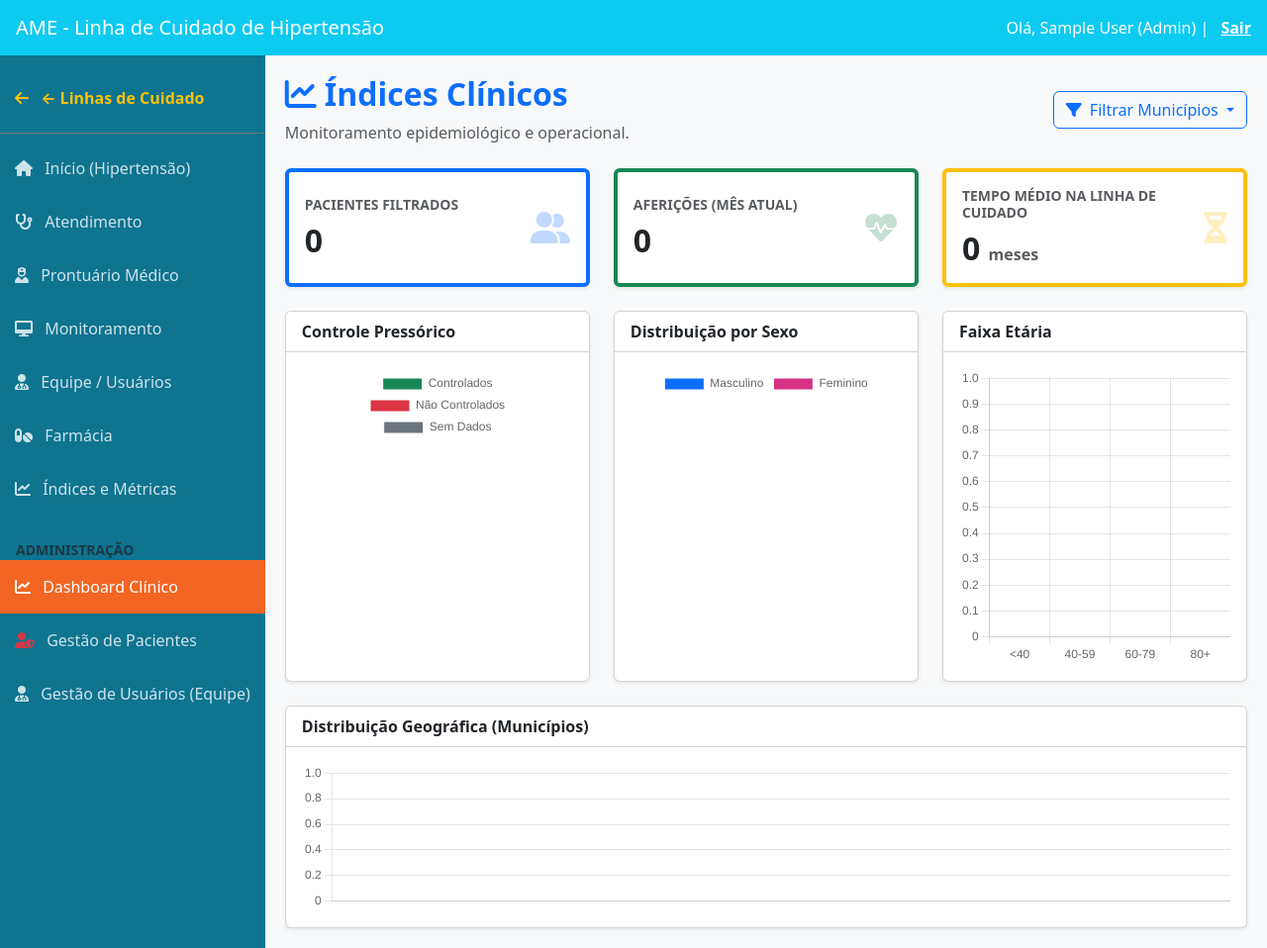
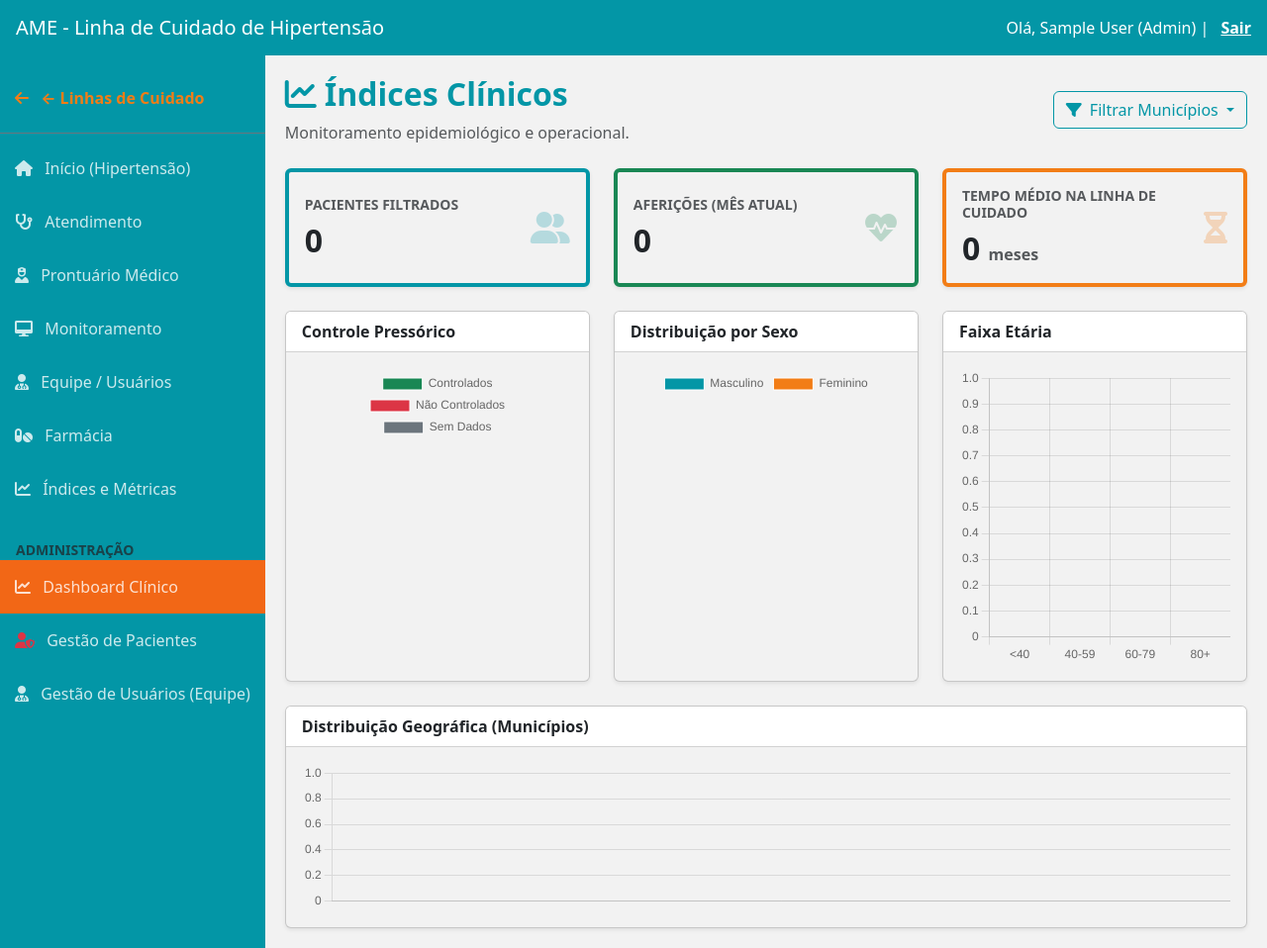
Before and after one commit to titonel/lca, a Django app: page /hipertensao/dashboard/ in a window 1280 px wide. Shown: the whole page at 99% size. Run offline with Django 5.2, Linux system fonts and the light colour scheme; the visitor is signed in with stand-in values (Sample User, id 1); data that the repository does not hold is empty.

Commit message:
Apply full color palette across all apps
New palette:
  #0396A6 — primary teal (replaces all blues)
  #F2D7B6 — light peach accent
  #F27D16 — orange (replaces warning/orange accents)
  #F26716 — dark orange (active states)
  #F2F2F2 — body background

Changes:
- New core/static/core/css/palette.css: overrides Bootstrap CSS vars for
  primary, info, warning, body bg, buttons, badges, borders, sidebar,
  noUiSlider, and form focus ring
- Palette loaded in all 3 base templates (core, hipertensão, anticoagulação)
  and login.html
- body background updated from #f4f6f9/#f8f9fa → #F2F2F2 everywhere
- Login gradient updated: #004587→#027585, #0d6efd→#0396A6
- index.html: Hipertensão card border/icon #004587 → #0396A6
- Sidebar: removed inline hex, now driven by palette.css overrides
- Charts: blues → #0396A6, oranges → #F27D16 (all apps)
- PDFs and inline styles: #004587 → #0396A6 across all hipertensão templates

https://claude.ai/code/session_01FjeAu6SFxL2Xiz87rHP3mY

```diff
--- a/anticoagulacao/templates/anticoagulacao/atendimento.html
+++ b/anticoagulacao/templates/anticoagulacao/atendimento.html
@@ -24,7 +24,7 @@
                         </span>
                         <div class="mt-2">
                             <span class="badge bg-light text-dark border">Indicação: {{ paciente.indicacao|default:'Não informada' }}</span>
-                            <span class="badge bg-info text-dark">Alvo: {{ meta_min }} - {{ meta_max }}</span>
+                            <span class="badge bg-info">Alvo: {{ meta_min }} - {{ meta_max }}</span>
                             {% if not paciente.ativo %}
                                 <span class="badge bg-danger">Paciente Inativo/Alta</span>
                             {% endif %}
@@ -131,8 +131,8 @@
                     {
                         label: 'INR Medido',
                         data: dataInr,
-                        borderColor: '#0d6efd',
-                        backgroundColor: 'rgba(13, 110, 253, 0.1)',
+                        borderColor: '#0396A6',
+                        backgroundColor: 'rgba(3, 150, 166, 0.1)',
                         borderWidth: 3,
                         pointRadius: 5,
                         pointHoverRadius: 7,
--- a/anticoagulacao/templates/anticoagulacao/base.html
+++ b/anticoagulacao/templates/anticoagulacao/base.html
@@ -7,8 +7,9 @@
     <title>Anticoagulação - AME Caraguatatuba</title>
     <link href="https://cdn.jsdelivr.net/npm/bootstrap@5.3.0/dist/css/bootstrap.min.css" rel="stylesheet">
     <link rel="stylesheet" href="https://cdn.jsdelivr.net/npm/bootstrap-icons@1.10.0/font/bootstrap-icons.css">
+    <link href="{% static 'core/css/palette.css' %}" rel="stylesheet">
     <style>
-        body { background-color: #f4f6f9; }
+        body { background-color: #F2F2F2; }
         .card-menu { transition: transform 0.2s; cursor: pointer; }
         .card-menu:hover { transform: translateY(-5px); box-shadow: 0 4px 15px rgba(0,0,0,0.1); }
         .navbar-brand { font-weight: bold; color: #fff !important; }
--- /dev/null
+++ b/core/static/core/css/palette.css
@@ -0,0 +1,143 @@
+/*
+ * Paleta de Cores — Linhas de Cuidado AME
+ * #0396A6  primário (teal)
+ * #F2D7B6  acento claro (pêssego)
+ * #F27D16  laranja
+ * #F26716  laranja escuro
+ * #F2F2F2  fundo claro
+ */
+
+/* ── Variáveis globais Bootstrap ─────────────────────────── */
+:root {
+    --bs-primary:               #0396A6;
+    --bs-primary-rgb:           3, 150, 166;
+    --bs-info:                  #0396A6;
+    --bs-info-rgb:              3, 150, 166;
+    --bs-warning:               #F27D16;
+    --bs-warning-rgb:           242, 125, 22;
+    --bs-link-color:            #0396A6;
+    --bs-link-hover-color:      #027585;
+    --bs-body-bg:               #F2F2F2;
+}
+
+/* ── Fundo geral ─────────────────────────────────────────── */
+body {
+    background-color: #F2F2F2 !important;
+}
+
+/* ── bg-primary / bg-info ────────────────────────────────── */
+.bg-primary { background-color: #0396A6 !important; }
+.bg-info     { background-color: #0396A6 !important; }
+
+/* ── text-primary / text-info ───────────────────────────── */
+.text-primary { color: #0396A6 !important; }
+.text-info    { color: #0396A6 !important; }
+
+/* ── border-primary / border-info ───────────────────────── */
+.border-primary { border-color: #0396A6 !important; }
+.border-info    { border-color: #0396A6 !important; }
+
+/* ── btn-primary ─────────────────────────────────────────── */
+.btn-primary {
+    --bs-btn-color:             #fff;
+    --bs-btn-bg:                #0396A6;
+    --bs-btn-border-color:      #0396A6;
+    --bs-btn-hover-bg:          #027585;
+    --bs-btn-hover-border-color:#027585;
+    --bs-btn-active-bg:         #025e6f;
+    --bs-btn-active-border-color:#025e6f;
+    --bs-btn-disabled-bg:       #0396A6;
+    --bs-btn-disabled-border-color:#0396A6;
+}
+
+/* ── btn-outline-primary ─────────────────────────────────── */
+.btn-outline-primary {
+    --bs-btn-color:             #0396A6;
+    --bs-btn-border-color:      #0396A6;
+    --bs-btn-hover-bg:          #0396A6;
+    --bs-btn-hover-border-color:#0396A6;
+    --bs-btn-hover-color:       #fff;
+    --bs-btn-active-bg:         #0396A6;
+    --bs-btn-active-border-color:#0396A6;
+    --bs-btn-active-color:      #fff;
+}
+
+/* ── btn-info / btn-outline-info ─────────────────────────── */
+.btn-info {
+    --bs-btn-color:             #fff;
+    --bs-btn-bg:                #0396A6;
+    --bs-btn-border-color:      #0396A6;
+    --bs-btn-hover-bg:          #027585;
+    --bs-btn-hover-border-color:#027585;
+    --bs-btn-active-bg:         #025e6f;
+    --bs-btn-active-border-color:#025e6f;
+}
+.btn-outline-info {
+    --bs-btn-color:             #0396A6;
+    --bs-btn-border-color:      #0396A6;
+    --bs-btn-hover-bg:          #0396A6;
+    --bs-btn-hover-border-color:#0396A6;
+    --bs-btn-hover-color:       #fff;
+    --bs-btn-active-bg:         #0396A6;
+    --bs-btn-active-border-color:#0396A6;
+}
+
+/* ── badge bg-primary / bg-info ─────────────────────────── */
+.badge.bg-primary { background-color: #0396A6 !important; }
+.badge.bg-info    { background-color: #0396A6 !important; }
+
+/* ── bg-primary com opacidade (painel anticoagulação) ───── */
+.bg-primary.bg-opacity-10 {
+    background-color: rgba(3, 150, 166, 0.10) !important;
+}
+.bg-info.bg-opacity-10 {
+    background-color: rgba(3, 150, 166, 0.10) !important;
+}
+
+/* ── bg-warning ──────────────────────────────────────────── */
+.bg-warning               { background-color: #F27D16 !important; }
+.badge.bg-warning         { background-color: #F27D16 !important; }
+.bg-warning.bg-opacity-10 { background-color: rgba(242, 125, 22, 0.10) !important; }
+
+/* ── btn-warning ─────────────────────────────────────────── */
+.btn-warning {
+    --bs-btn-color:             #fff;
+    --bs-btn-bg:                #F27D16;
+    --bs-btn-border-color:      #F27D16;
+    --bs-btn-hover-bg:          #d96a0d;
+    --bs-btn-hover-border-color:#d96a0d;
+    --bs-btn-active-bg:         #c05e0b;
+    --bs-btn-active-border-color:#c05e0b;
+}
+
+/* ── text-warning / border-warning ──────────────────────── */
+.text-warning   { color: #F27D16 !important; }
+.border-warning { border-color: #F27D16 !important; }
+
+/* ── alert-info ──────────────────────────────────────────── */
+.alert-info {
+    --bs-alert-bg:              rgba(3, 150, 166, 0.10);
+    --bs-alert-border-color:    rgba(3, 150, 166, 0.30);
+    --bs-alert-color:           #025e6f;
+}
+
+/* ── Sidebar (Hipertensão) ───────────────────────────────── */
+.sidebar                     { background-color: #0396A6 !important; }
+.sidebar a:hover             { background-color: #027585 !important; }
+.sidebar a.active            { background-color: #F26716 !important; }
+
+/* ── Slider noUiSlider (Anticoagulação dashboard) ────────── */
+.noUi-connect { background: #0396A6 !important; }
+
+/* ── Input focus ─────────────────────────────────────────── */
+.form-control:focus,
+.form-select:focus {
+    border-color: #0396A6;
+    box-shadow: 0 0 0 0.25rem rgba(3, 150, 166, 0.25);
+}
+
+/* ── Acento pêssego em card headers secundários ──────────── */
+.card-header.bg-peach {
+    background-color: #F2D7B6 !important;
+    color: #333 !important;
+}
--- a/core/templates/base.html
+++ b/core/templates/base.html
@@ -7,8 +7,9 @@
     <title>{% block title %}Linhas de Cuidado - AME Caraguatatuba{% endblock %}</title>
     <link href="https://cdn.jsdelivr.net/npm/bootstrap@5.3.0/dist/css/bootstrap.min.css" rel="stylesheet">
     <link href="https://cdnjs.cloudflare.com/ajax/libs/font-awesome/6.0.0/css/all.min.css" rel="stylesheet">
+    <link href="{% static 'core/css/palette.css' %}" rel="stylesheet">
     <style>
-        body { background-color: #f4f6f9; min-height: 100vh; }
+        body { background-color: #F2F2F2; min-height: 100vh; }
         .navbar-brand { font-weight: bold; }
     </style>
     {% block extra_css %}{% endblock %}
--- a/core/templates/index.html
+++ b/core/templates/index.html
@@ -13,9 +13,9 @@
     <!-- Hipertensão -->
     <div class="col-md-3">
         <a href="{% url 'has:index' %}" class="text-decoration-none">
-            <div class="card h-100 shadow border-0 care-card" style="border-top: 4px solid #004587 !important;">
+            <div class="card h-100 shadow border-0 care-card" style="border-top: 4px solid #0396A6 !important;">
                 <div class="card-body text-center py-5">
-                    <div class="mb-3" style="color:#004587;">
+                    <div class="mb-3" style="color:#0396A6;">
                         <i class="fas fa-heartbeat fa-4x"></i>
                     </div>
                     <h4 class="card-title fw-bold text-dark">Hipertensão</h4>
--- a/core/templates/login.html
+++ b/core/templates/login.html
@@ -7,8 +7,9 @@
     <title>Login - Linhas de Cuidado AME</title>
     <link href="https://cdn.jsdelivr.net/npm/bootstrap@5.3.0/dist/css/bootstrap.min.css" rel="stylesheet">
     <link href="https://cdnjs.cloudflare.com/ajax/libs/font-awesome/6.0.0/css/all.min.css" rel="stylesheet">
+    <link href="{% static 'core/css/palette.css' %}" rel="stylesheet">
     <style>
-        body { background: linear-gradient(135deg, #004587 0%, #0d6efd 100%); min-height: 100vh; display: flex; align-items: center; }
+        body { background: linear-gradient(135deg, #027585 0%, #0396A6 100%); min-height: 100vh; display: flex; align-items: center; }
     </style>
 </head>
 <body>
--- a/hipertensao/templates/hipertensao/atendimento/ficha_medica.html
+++ b/hipertensao/templates/hipertensao/atendimento/ficha_medica.html
@@ -10,7 +10,7 @@
 
     .soap-label {
         font-weight: bold;
-        color: #004587;
+        color: #0396A6;
         margin-top: 10px;
         text-transform: uppercase;
         font-size: 0.85rem;
--- a/hipertensao/templates/hipertensao/atendimento_opcoes.html
+++ b/hipertensao/templates/hipertensao/atendimento_opcoes.html
@@ -50,6 +50,6 @@
 
 <style>
     .hover-card { transition: transform 0.3s, box-shadow 0.3s; }
-    .hover-card:hover { transform: translateY(-5px); box-shadow: 0 10px 20px rgba(0,0,0,0.1) !important; border: 1px solid #004587 !important; }
+    .hover-card:hover { transform: translateY(-5px); box-shadow: 0 10px 20px rgba(0,0,0,0.1) !important; border: 1px solid #0396A6 !important; }
 </style>
 {% endblock %}
--- a/hipertensao/templates/hipertensao/dashboard.html
+++ b/hipertensao/templates/hipertensao/dashboard.html
@@ -138,19 +138,19 @@
                 renderChart('chartSexo', 'pie',
                     ['Masculino', 'Feminino'],
                     data.sexo_dist,
-                    ['#0d6efd', '#d63384']
+                    ['#0396A6', '#F27D16']
                 );
 
                 renderChart('chartIdade', 'bar',
                     data.idade_labels,
                     data.idade_data,
-                    '#ffc107'
+                    '#F27D16'
                 );
 
                 renderChart('chartMunicipios', 'bar',
                     data.mun_labels,
                     data.mun_data,
-                    '#6610f2'
+                    '#0396A6'
                 );
             })
             .catch(err => console.error(err));
--- a/hipertensao/templates/hipertensao/detalhe_paciente.html
+++ b/hipertensao/templates/hipertensao/detalhe_paciente.html
@@ -177,7 +177,7 @@
                     {
                         label: 'Média (PAM)',
                         data: dataPAM,
-                        borderColor: '#fd7e14',
+                        borderColor: '#F27D16',
                         borderDash: [5, 5],
                         borderWidth: 2,
                         tension: 0.3,
@@ -186,8 +186,8 @@
                     {
                         label: 'Diastólica (PAD)',
                         data: dataPAD,
-                        borderColor: '#0d6efd',
-                        backgroundColor: 'rgba(13, 110, 253, 0.1)',
+                        borderColor: '#0396A6',
+                        backgroundColor: 'rgba(3, 150, 166, 0.1)',
                         borderWidth: 2,
                         tension: 0.3,
                         fill: '-1'
--- a/hipertensao/templates/hipertensao/hub_atendimento.html
+++ b/hipertensao/templates/hipertensao/hub_atendimento.html
@@ -73,6 +73,6 @@
 
 <style>
     .hover-card { transition: transform 0.3s, box-shadow 0.3s; }
-    .hover-card:hover { transform: translateY(-5px); box-shadow: 0 8px 15px rgba(0,0,0,0.1) !important; border: 1px solid #004587 !important; }
+    .hover-card:hover { transform: translateY(-5px); box-shadow: 0 8px 15px rgba(0,0,0,0.1) !important; border: 1px solid #0396A6 !important; }
 </style>
 {% endblock %}
--- a/hipertensao/templates/hipertensao/monitoramento_lista.html
+++ b/hipertensao/templates/hipertensao/monitoramento_lista.html
@@ -27,7 +27,7 @@
                 {% for p in pacientes %}
                 <tr>
                     <td data-sort="{{ p.score_prevent }}">
-                        <span class="badge {{ p.cor_risco }} px-3 py-2" {% if p.is_orange %}style="background-color: #fd7e14;"{% endif %}>
+                        <span class="badge {{ p.cor_risco }} px-3 py-2" {% if p.is_orange %}style="background-color: #F27D16;"{% endif %}>
                             <i class="fas fa-heartbeat me-1"></i> {{ p.texto_risco }}
                         </span>
                     </td>
--- a/hipertensao/templates/hipertensao/pacientes.html
+++ b/hipertensao/templates/hipertensao/pacientes.html
@@ -281,7 +281,7 @@
 
 <style>
     .hover-link:hover {
-        color: #004587 !important;
+        color: #0396A6 !important;
         text-decoration: underline !important;
     }
 </style>
--- a/hipertensao/templates/hipertensao/pdf_alta.html
+++ b/hipertensao/templates/hipertensao/pdf_alta.html
@@ -59,19 +59,19 @@
         }
 
         /* Classes de Texto */
-        .titulo-principal { color: #004587; font-size: 14pt; font-weight: bold; text-align: center; margin-bottom: 5px; margin-top: 0px; }
+        .titulo-principal { color: #0396A6; font-size: 14pt; font-weight: bold; text-align: center; margin-bottom: 5px; margin-top: 0px; }
         .dados-paciente { text-align: center; font-size: 10pt; margin-bottom: 10px; border-bottom: 1px solid #ccc; padding-bottom: 5px; }
 
         .bloco { border: 1px solid #000; padding: 8px; margin-bottom: 5px; background-color: #fcfcfc; }
         .bloco-titulo { color: #F26522; font-size: 11pt; font-weight: bold; border-bottom: 1px solid #ddd; margin-bottom: 5px; }
-        .subtitulo { color: #004587; font-weight: bold; font-size: 10pt; margin-top: 5px; margin-bottom: 2px; }
+        .subtitulo { color: #0396A6; font-weight: bold; font-size: 10pt; margin-top: 5px; margin-bottom: 2px; }
 
         /* Tabelas compactas */
         table { width: 100%; border-collapse: collapse; margin-top: 2px; }
         td { vertical-align: top; padding: 3px; border: none; }
 
         .tab-meds { width: 100%; border: 1px solid #999; margin-top: 2px; }
-        .tab-meds th { background-color: #004587; color: #fff; padding: 3px; text-align: left; font-size: 9pt; }
+        .tab-meds th { background-color: #0396A6; color: #fff; padding: 3px; text-align: left; font-size: 9pt; }
         .tab-meds td { border: 1px solid #ccc; padding: 3px; font-size: 9pt; }
 
         /* Assinatura: Proteção contra quebra de página errada */
--- a/hipertensao/templates/hipertensao/pdf_contrarreferencia_triagem.html
+++ b/hipertensao/templates/hipertensao/pdf_contrarreferencia_triagem.html
@@ -15,11 +15,11 @@
         #header_content, #footer_content { text-align: center; }
         .img-fixa-header { height: 3.2cm; width: auto; }
         .img-fixa-footer { width: 100%; height: auto; max-height: 2.5cm; }
-        .titulo-principal { color: #004587; font-size: 14pt; font-weight: bold; text-align: center; margin-bottom: 10px; }
+        .titulo-principal { color: #0396A6; font-size: 14pt; font-weight: bold; text-align: center; margin-bottom: 10px; }
         .dados-paciente { text-align: center; border-bottom: 1px solid #ccc; padding-bottom: 5px; margin-bottom: 15px; }
         .bloco { border: 1px solid #000; padding: 10px; margin-bottom: 10px; background-color: #fcfcfc; }
         .bloco-titulo { color: #F26522; font-size: 11pt; font-weight: bold; border-bottom: 1px solid #ddd; margin-bottom: 5px; }
-        .subtitulo { color: #004587; font-weight: bold; margin-top: 10px; }
+        .subtitulo { color: #0396A6; font-weight: bold; margin-top: 10px; }
         .check-box { margin-bottom: 5px; }
         .assinatura-box { margin-top: 30px; text-align: center; }
         .linha-assinatura { border-top: 1px solid #000; width: 70%; margin: 0 auto; padding-top: 5px; }
--- a/hipertensao/templates/hipertensao/pdf_kit_exames.html
+++ b/hipertensao/templates/hipertensao/pdf_kit_exames.html
@@ -10,7 +10,7 @@
         .header-img-container { text-align: center; margin-bottom: 20px; }
         .header-img { height: 3.0cm; width: auto; }
         .dados-paciente { border: 1px solid #000; padding: 10px; margin-bottom: 20px; background-color: #f9f9f9; font-size: 11pt; }
-        .titulo-pedido { font-size: 14pt; font-weight: bold; text-align: center; margin-bottom: 20px; text-transform: uppercase; text-decoration: underline; color: #004587; }
+        .titulo-pedido { font-size: 14pt; font-weight: bold; text-align: center; margin-bottom: 20px; text-transform: uppercase; text-decoration: underline; color: #0396A6; }
         .lista-exames { font-size: 12pt; margin-left: 20px; margin-bottom: 30px; line-height: 1.5; }
         .assinatura-box { margin-top: 50px; text-align: center; width: 100%; }
         .linha-assinatura { border-top: 1px solid #000; width: 60%; margin: 0 auto; padding-top: 5px; font-size: 10pt; }
@@ -63,7 +63,7 @@
 
     <div class="titulo-pedido">Solicitação de Exame Complementar</div>
 
-    <div style="border: 2px dashed #004587; padding: 30px; text-align: center; margin: 40px 0;">
+    <div style="border: 2px dashed #0396A6; padding: 30px; text-align: center; margin: 40px 0;">
         <h2 style="margin: 0;">Eletrocardiograma (ECG)</h2>
         <p>Convencional de 12 derivações</p>
     </div>
--- a/hipertensao/templates/hipertensao/sidebar.html
+++ b/hipertensao/templates/hipertensao/sidebar.html
@@ -7,14 +7,13 @@
     <title>AME Caraguatatuba - Hipertensão</title>
     <link href="https://cdn.jsdelivr.net/npm/bootstrap@5.3.0/dist/css/bootstrap.min.css" rel="stylesheet">
     <link href="https://cdnjs.cloudflare.com/ajax/libs/font-awesome/6.0.0/css/all.min.css" rel="stylesheet">
+    <link href="{% static 'core/css/palette.css' %}" rel="stylesheet">
     <style>
         body { min-height: 100vh; display: flex; flex-direction: column; }
         .wrapper { display: flex; flex: 1; }
-        .sidebar { min-width: 250px; background-color: #0e7490; color: white; min-height: 100vh; }
+        .sidebar { min-width: 250px; color: white; min-height: 100vh; }
         .sidebar a { color: rgba(255,255,255,0.8); text-decoration: none; padding: 15px; display: block; }
-        .sidebar a:hover { background-color: #0891b2; color: white; }
-        .sidebar a.active { background-color: #F26522; color: white; }
-        .content { flex: 1; padding: 20px; background-color: #f8f9fa; }
+        .content { flex: 1; padding: 20px; background-color: #F2F2F2; }
     </style>
 </head>
 <body>
```
Also changed, not shown: anticoagulacao/templates/anticoagulacao/dashboard.html (+4 -5 lines).
